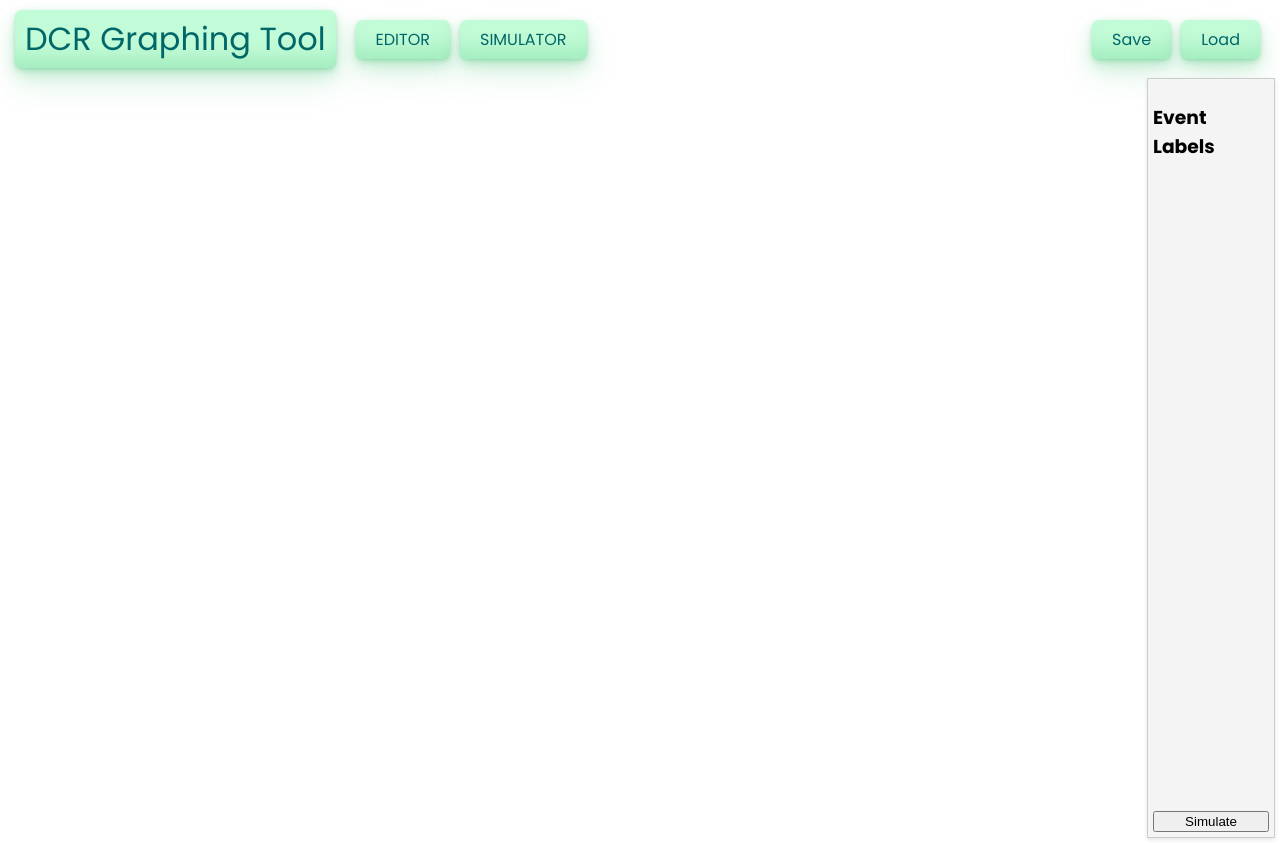
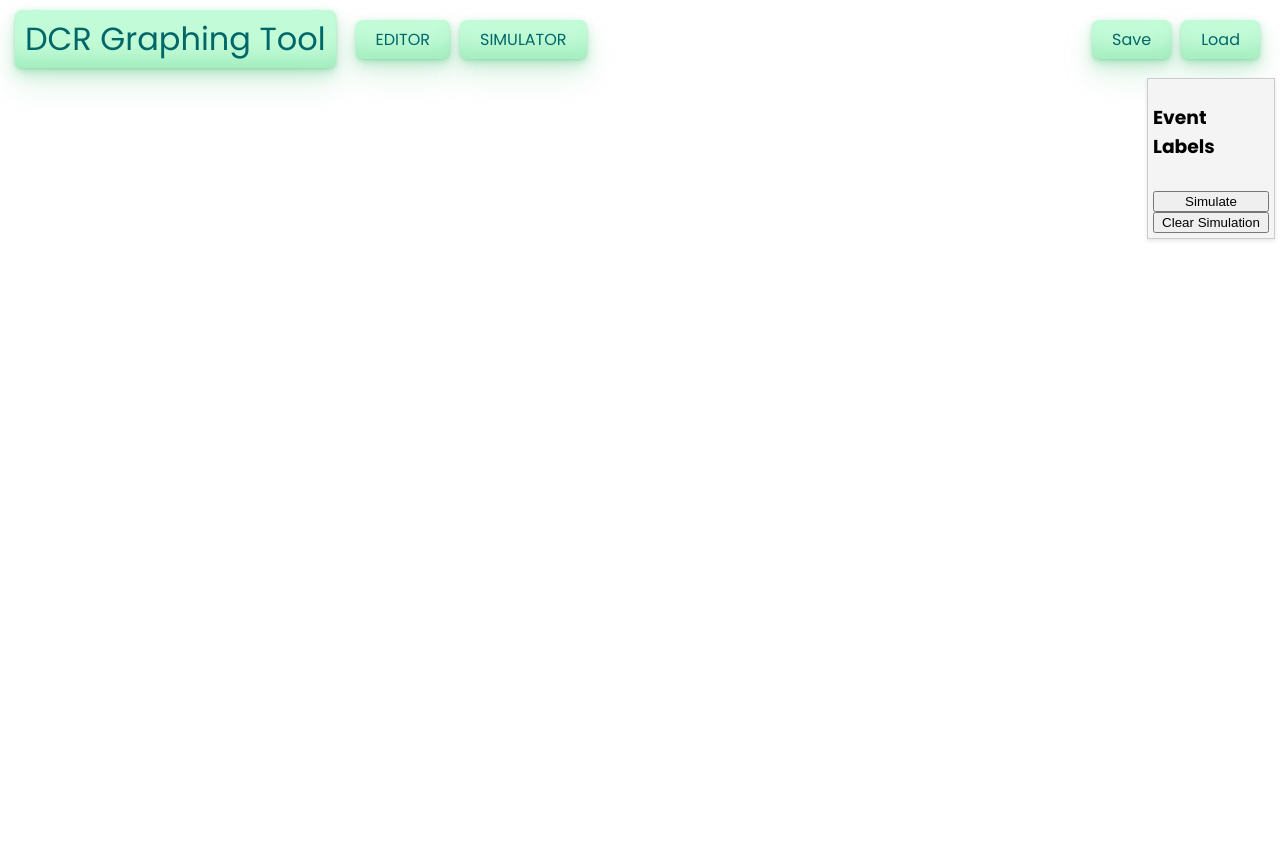
Before and after one commit to spj290/DCR-verification, a React (Vite) app: page /simulator in a window 1280 px wide. After the commit the page ends 800 px from the top, so only its background shows below. Built offline with nearby package versions, Linux system fonts and the light colour scheme.

Commit message:
Added Clear Simulate button

```diff
--- a/src/components/Simulator.jsx
+++ b/src/components/Simulator.jsx
@@ -31,6 +31,18 @@ function Simulator({ events, relations }) {
     setTrace([...trace, { label: event.label, id: event.id }]);
     console.log(simulatorState);
   }
+
+  function clearSimulation() {
+    setSimulatorState({
+      currDCRGraph: convertToDCRGraph(events, relations),
+      enabledEvents:
+        events.length == 0
+          ? new Set()
+          : getEnabled(dcrToBitDCR(convertToDCRGraph(events, relations))),
+    });
+    setTrace([]);
+  }
+
 
   function convertToDCRGraph(events, relations) {
     const eventIdSet = new Set(
@@ -131,7 +143,8 @@ function Simulator({ events, relations }) {
             </div>
           ))}
         </div>
-        <button>Simulate</button>
+        <button onClick={eventClick}>Simulate</button>
+        <button onClick={clearSimulation}>Clear Simulation</button>
       </div>
       {/* {simulationCheck.show && (
         <div
--- a/src/index.css
+++ b/src/index.css
@@ -146,7 +146,7 @@ body {
   border: 1px solid #ccc;
   box-shadow: 0px 2px 4px rgba(0, 0, 0, 0.1);
   padding: 5px;
-  height: calc(100vh - 52px);
+  height: 100%;
 }
 
 .event-list {
```
